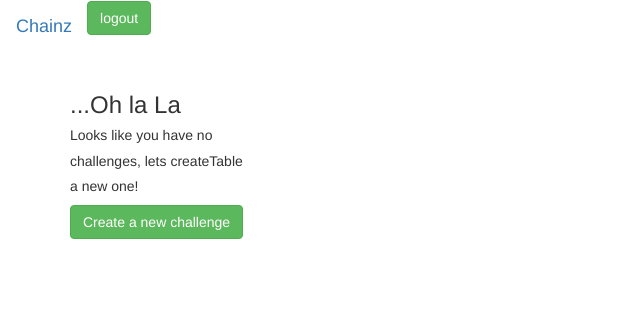
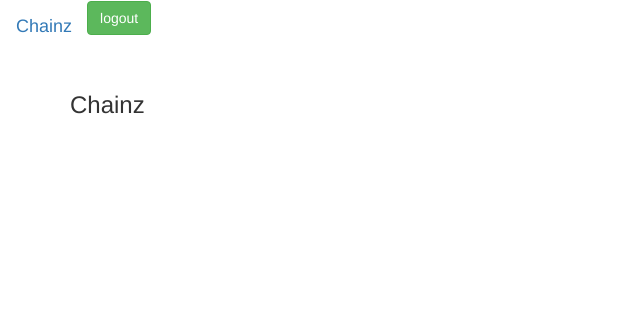
Before and after one commit to Saidac/nycda-chainz, a Node server app: page /challenges in a window 1280 px wide. Shown: the top 312 px of the page, without its empty margins (0-640 px from the left). Run offline with Node 20, Linux system fonts and the light colour scheme; data that the repository does not hold is empty; some libraries are stand-ins or nearby versions.

Commit message:
show challenges in browser

```diff
--- a/views/challenges/index.pug
+++ b/views/challenges/index.pug
@@ -3,7 +3,7 @@ block content
 	.container
 		.row
 			.col-xs-8.offset-xs-4
-				if challenge
+				if challenges
 					h3 Chainz
 					each challenge in challenges
 						h3= challenge.name
```
